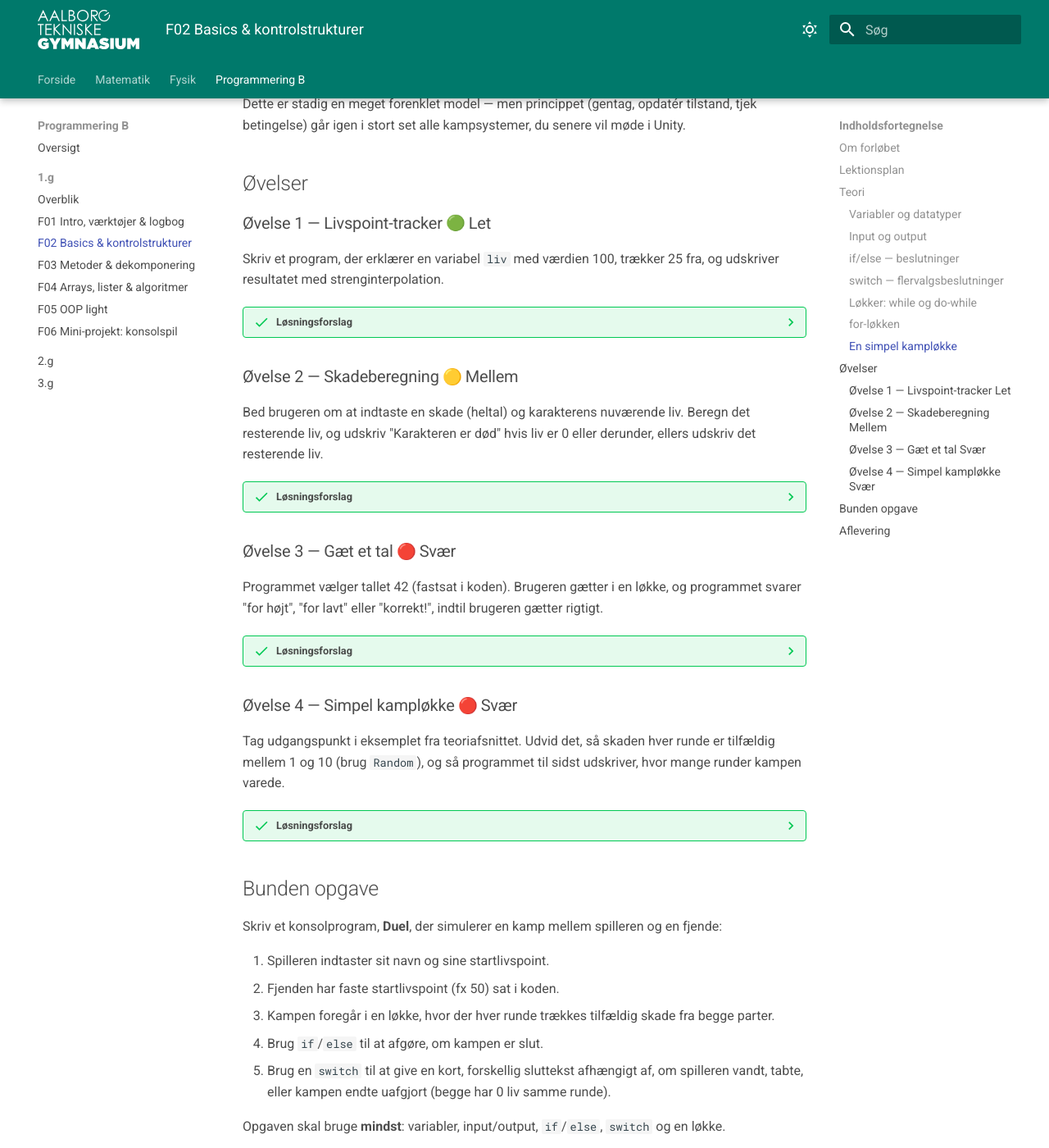
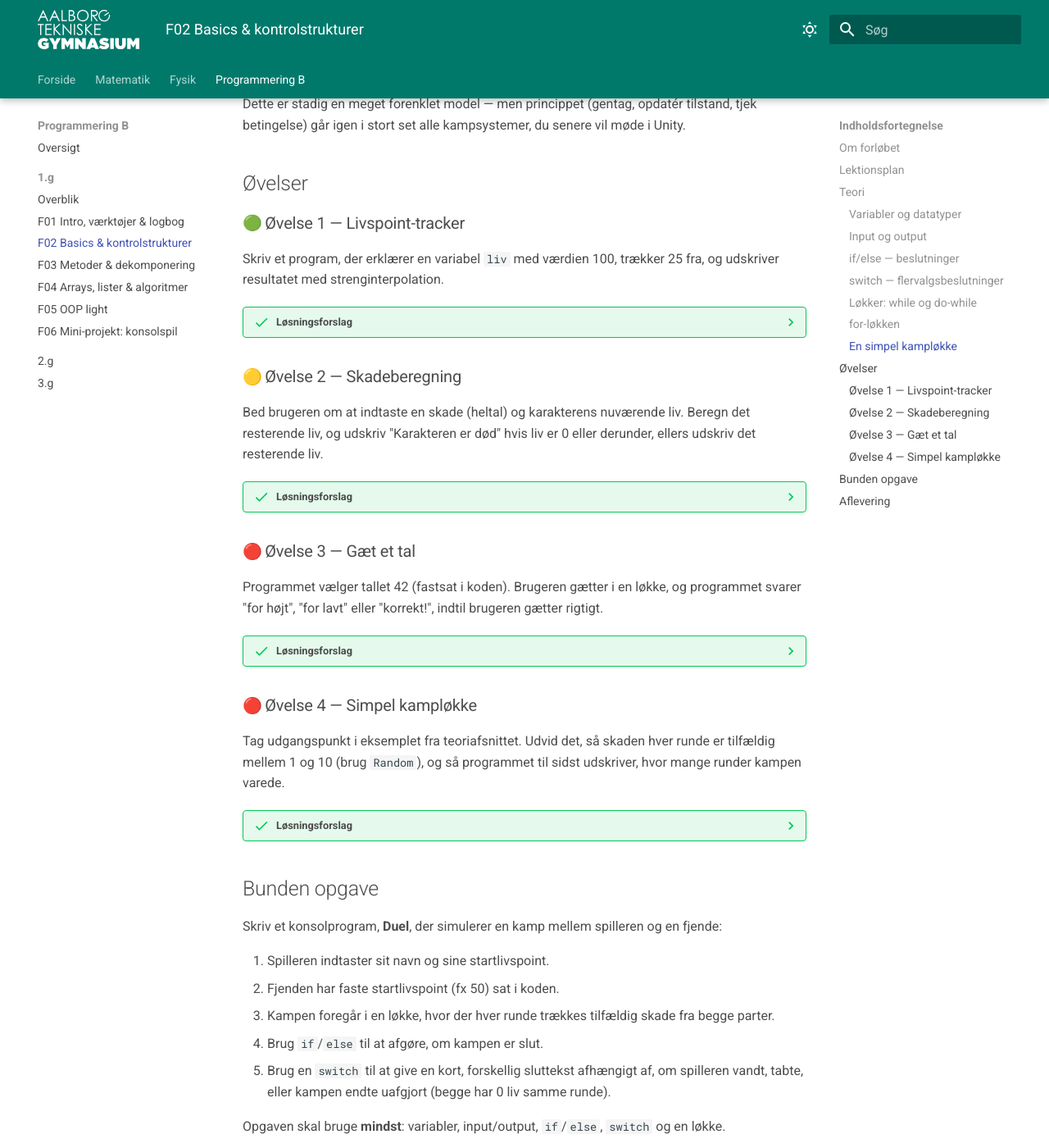
Before and after one commit to poltexious/undervisning, an MkDocs documentation site: the page built from docs/programmering-b/1g/f02_basics_kontrol.md, in a window 1280 px wide and 1400 px high, scrolled down 4982 px. Shown: the whole window at 82% size. Built offline with MkDocs 1.6.1 and Material for MkDocs 9.7.7, drawn with Linux system fonts in a browser that asks for light colours; emoji names are drawn with the system emoji font.

Commit message:
Flyt sværhedsgrad-ikon foran øvelsesoverskrift, drop tekstlabel
Farven er selvforklarende (grøn/gul/rød), så "Let"/"Mellem"/"Svær" er
overflødigt, og et ikon til venstre for titlen ser mere ryddeligt ud
end trailing-placering efter titlen.

Co-Authored-By: Claude Sonnet 5 <noreply@anthropic.com>

````diff
--- a/docs/programmering-b/1g/f02_basics_kontrol.md
+++ b/docs/programmering-b/1g/f02_basics_kontrol.md
@@ -216,7 +216,7 @@ Dette er stadig en meget forenklet model — men princippet (gentag, opdatér ti
 
 ## Øvelser
 
-### Øvelse 1 — Livspoint-tracker :green_circle: Let
+### :green_circle: Øvelse 1 — Livspoint-tracker
 
 Skriv et program, der erklærer en variabel `liv` med værdien 100, trækker 25 fra, og udskriver resultatet med strenginterpolation.
 
@@ -228,7 +228,7 @@ Skriv et program, der erklærer en variabel `liv` med værdien 100, trækker 25
     Console.WriteLine($"Liv tilbage: {liv}");
     ```
 
-### Øvelse 2 — Skadeberegning :yellow_circle: Mellem
+### :yellow_circle: Øvelse 2 — Skadeberegning
 
 Bed brugeren om at indtaste en skade (heltal) og karakterens nuværende liv. Beregn det resterende liv, og udskriv "Karakteren er død" hvis liv er 0 eller derunder, ellers udskriv det resterende liv.
 
@@ -253,7 +253,7 @@ Bed brugeren om at indtaste en skade (heltal) og karakterens nuværende liv. Ber
     }
     ```
 
-### Øvelse 3 — Gæt et tal :red_circle: Svær
+### :red_circle: Øvelse 3 — Gæt et tal
 
 Programmet vælger tallet 42 (fastsat i koden). Brugeren gætter i en løkke, og programmet svarer "for højt", "for lavt" eller "korrekt!", indtil brugeren gætter rigtigt.
 
@@ -283,7 +283,7 @@ Programmet vælger tallet 42 (fastsat i koden). Brugeren gætter i en løkke, og
     }
     ```
 
-### Øvelse 4 — Simpel kampløkke :red_circle: Svær
+### :red_circle: Øvelse 4 — Simpel kampløkke
 
 Tag udgangspunkt i eksemplet fra teoriafsnittet. Udvid det, så skaden hver runde er tilfældig mellem 1 og 10 (brug `Random`), og så programmet til sidst udskriver, hvor mange runder kampen varede.
 
````
Also changed, not shown: CLAUDE.md (+1 -1 lines), docs/programmering-b/1g/f01_intro_logbog.md (+3 -3 lines).
